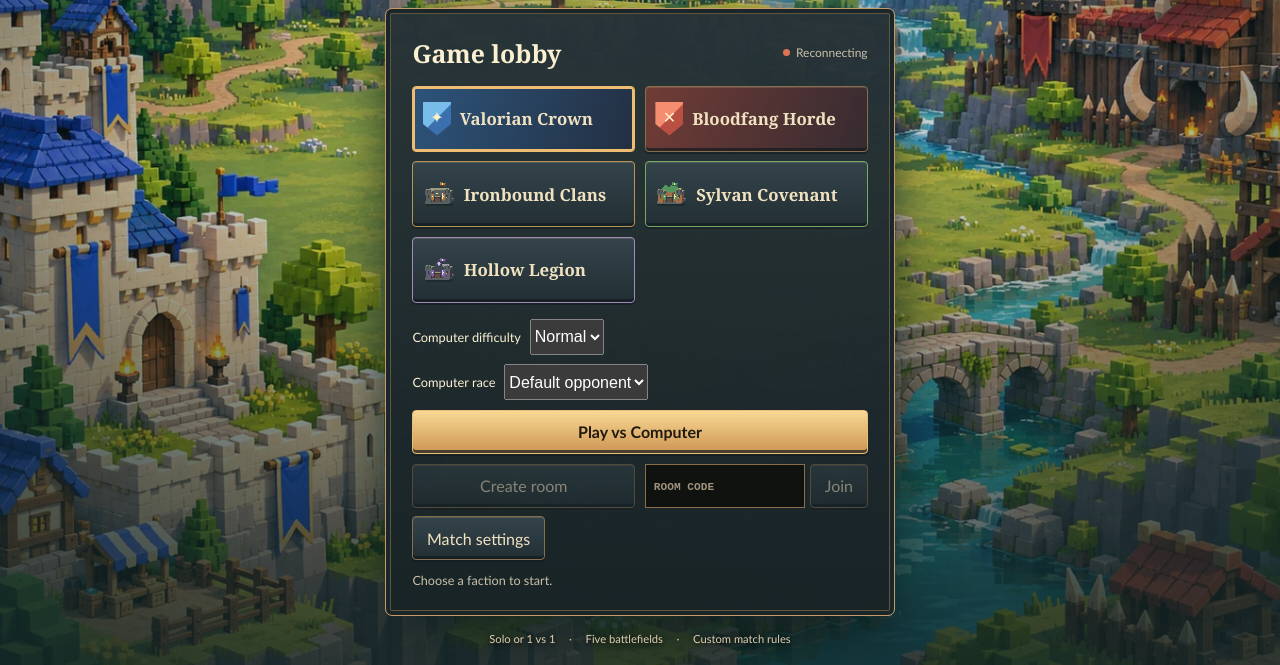
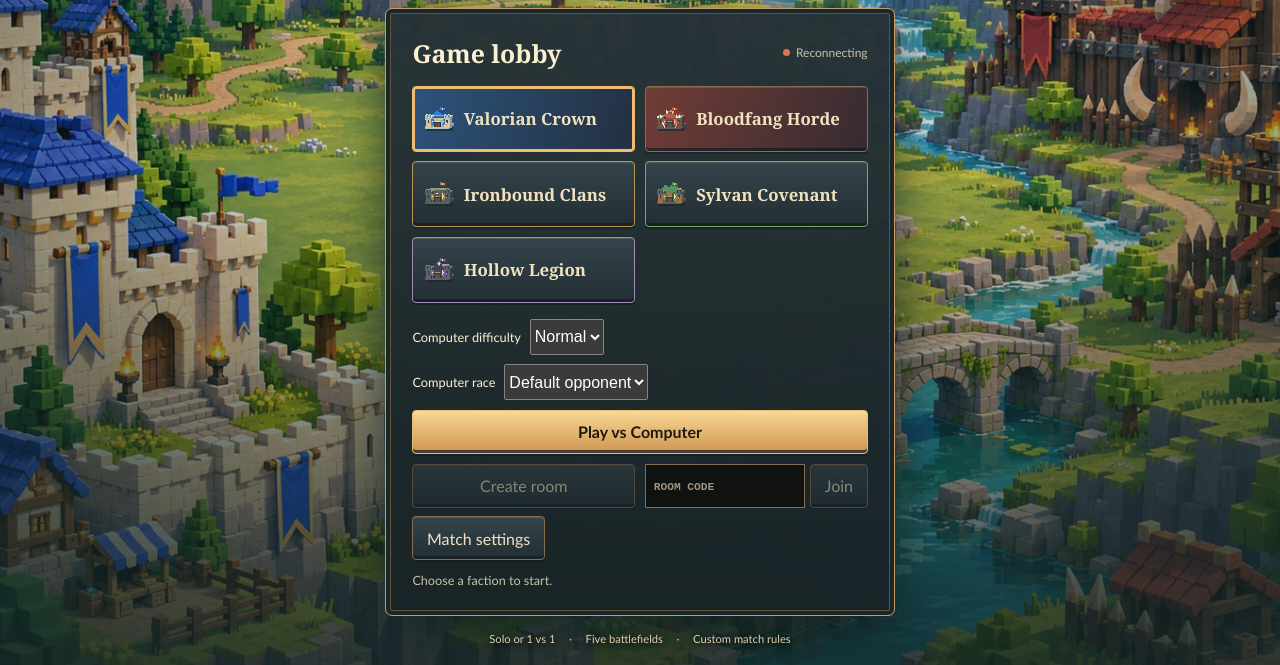
Before and after one commit to TmnLuckyDev/fantasy-rts, a website built with Vite: page index.html in a window 1280 px wide. Shown: the part 184-849 px from the top of the page. Built offline with nearby package versions, Linux system fonts and the light colour scheme; no server answers.

Commit message:
Use castle portraits for all five factions (#37)
* Unify faction selection with headquarters portraits

* Unify faction selection with headquarters portraits

* Unify faction selection with headquarters portraits

```diff
--- a/index.html
+++ b/index.html
@@ -24,11 +24,11 @@
           </div>
           <div class="factions" role="group" aria-label="Choose faction">
             <button class="faction human" type="button" data-faction="human" aria-pressed="true">
-              <span class="crest human-crest" aria-hidden="true"></span>
+              <canvas class="race-icon" width="48" height="48" aria-hidden="true"></canvas>
               <span><strong>Valorian Crown</strong></span>
             </button>
             <button class="faction orc" type="button" data-faction="orc" aria-pressed="false">
-              <span class="crest orc-crest" aria-hidden="true"></span>
+              <canvas class="race-icon" width="48" height="48" aria-hidden="true"></canvas>
               <span><strong>Bloodfang Horde</strong></span>
             </button>
           </div>
--- a/src/client/main.ts
+++ b/src/client/main.ts
@@ -92,6 +92,10 @@ function toggleFormation(open: boolean) {
     toggleProduction(false)
     closeEconomyMenu()
   }
+}
+for (const race of ['human', 'orc'] as const) {
+  const icon = document.querySelector<HTMLCanvasElement>('.faction.' + race + ' .race-icon')!
+  paintPortrait(icon, race, 'headquarters')
 }
 for (const race of ['dwarf', 'elf', 'undead'] as const) {
   const choice = document.createElement('button')
--- a/src/client/style.css
+++ b/src/client/style.css
@@ -59,10 +59,6 @@ h1 span, .wordmark span { color: var(--gold); font-size: 0.75em; }
 .faction[aria-pressed="true"] { box-shadow: inset 0 0 0 1px #d6ac6a70; }
 .faction strong { display: block; font-family: Georgia, serif; font-size: clamp(0.85rem, 2.9vw, 1.05rem); }
 .faction small { display: block; color: #d4c7af; margin-top: 0.2rem; font-size: 0.68rem; }
-.crest { display: inline-block; height: 34px; width: 28px; flex: 0 0 28px; position: relative; background: linear-gradient(135deg, #78bde9 48%, #3b70af 49%); clip-path: polygon(0 0, 100% 0, 100% 66%, 50% 100%, 0 66%); }
-.crest::after { content: "✦"; display: grid; place-items: center; color: #fff0c8; height: 100%; font-size: 1rem; margin-top: -2px; }
-.orc-crest { background: linear-gradient(135deg, #f58d71 48%, #b95042 49%); }
-.orc-crest::after { content: "✕"; }
 #entry-actions, .ready-actions { display: grid; grid-template-columns: 1fr 1fr; gap: 0.6rem; }
 #solo { grid-column: 1 / -1; }
 #join-form { display: flex; gap: 0.35rem; }
```
